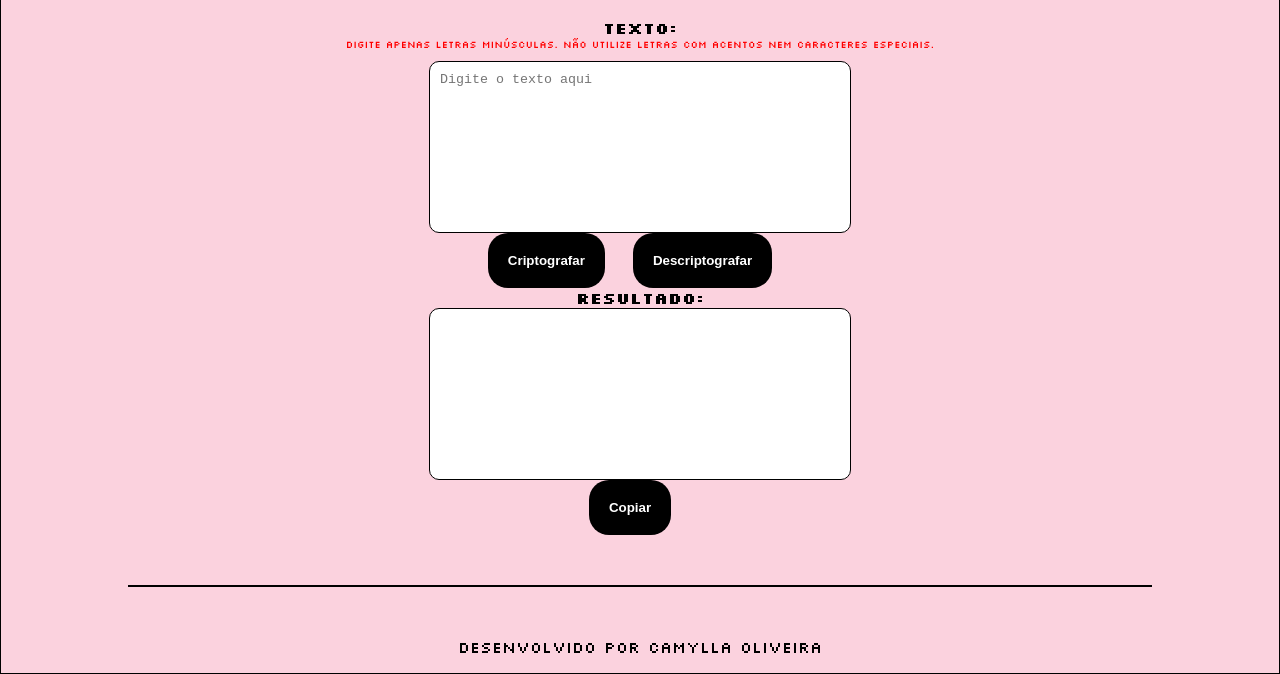
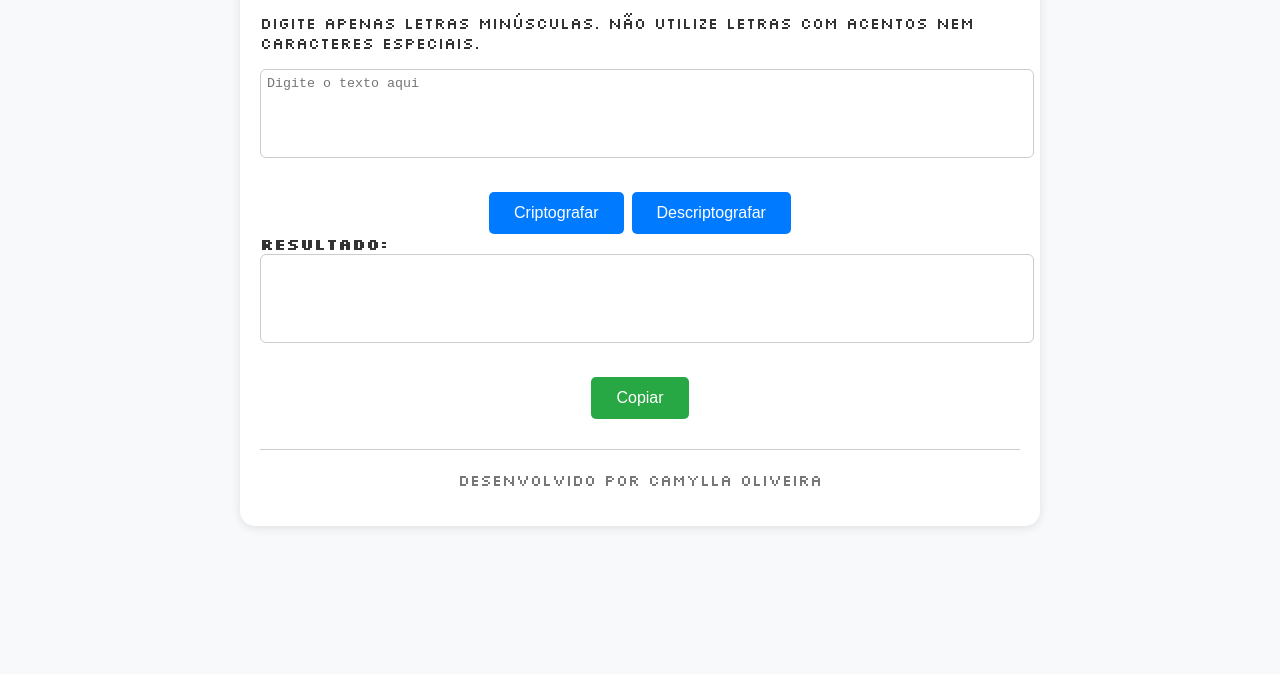
Before and after one commit to camylla-ops/Challenge-ONE-L-gica-de-Programa-o-Decodificador-de-texto, a plain HTML site: page index.html in a window 1280 px wide. Shown: the part 135-809 px from the top of the page. Drawn offline with Linux system fonts and the light colour scheme.

Commit message:
Update style.css

```diff
--- a/style.css
+++ b/style.css
@@ -1,79 +1,79 @@
 body {
-    background-image: url("Home (2).png");
+    font-family: 'Silkscreen', sans-serif;
     margin: 0;
-    font-family: 'Silkscreen', cursive; sans-serif;
-
+    padding: 0;
+    background-color: #f8f9fa;
+    color: #333;
 }
 
-  h1 {
-    color: #000;
+.container {
+    max-width: 800px;
+    margin: 0 auto;
+    padding: 20px;
+    box-sizing: border-box;
+    background-color: #fff;
+    border-radius: 15px;
+    box-shadow: 0 2px 10px rgba(0, 0, 0, 0.1);
+}
+
+.header {
     text-align: center;
-    padding: 10px;
-    font-size: 50px;
-    text-shadow: 2px 2px 0 #000000, -2px -2px 0 #0a0a0a, 2px -2px 0 #030303, -2px 2px 0 #000000;
+    margin-bottom: 30px;
+}
 
+.input, .output {
+    margin-bottom: 30px;
 }
 
 label {
     font-weight: bold;
-    Rigth:12vw
-    position: relative
-    border: 20px solid black;
 }
 
 textarea {
-    width: 400px;
-    height: 150px;
-    padding: 10px;
-    border-radius: 10px;
-    border: 1px solid black;
-    outline: none;
+    width: 100%;
+    padding: 6px;
+    border: 1px solid #ccc;
+    border-radius: 8px;
     resize: none;
-    margin: auto;
-    display: block;
+    border-radius: 6px;
+}
+
+.buttons, .copy {
+    text-align: center;
+    margin-top: 20px;
 }
 
 button {
-    display: inline-block;
-    background-color: #000;
-    color: white;
-    padding: 20px 20px;
-    border-radius: 20px;
+    padding: 12px 25px;
+    background-color: #007bff;
     border: none;
-    font-weight: bold;
-    margin-right: 20px;
-    margin-top: 1vw
-    border: 1px solid black;
-
+    color: #fff;
+    border-radius: 5px;
+    cursor: pointer;
+    transition: background-color 0.3s;
+    font-size: 16px;
 }
 
 button:hover {
-    background-color: #363636;
-    cursor: pointer;
-    border: 1px solid black;
+    background-color: #0056b3;
 }
 
+.copy button {
+    background-color: #28a745;
+}
+
+.copy button:hover {
+    background-color: #218838;
+}
+
+.footer {
+    text-align: center;
+    margin-top: 30px;
+    color: #777;
+}
 
 hr {
-    margin: 50px auto;
-    width: 80%;
-    border: 1px solid black;
+    border: none;
+    border-top: 1px solid #ccc;
+    margin: 20px 0;
 }
-
-  footer {
-    text-align: center;
-    color: black;
-    border: 1px solid black;
-  }
-
- .container {
-  text-align: center;
-  color: rgb(0, 0, 0);
-  border: 1px solid black;
-}
-  .aviso {
-    font-size: 10px;
-    color: #ff0000;
-    margin-top: 0;
-    margin-bottom: 10px;
-  }
```
Lines whose indentation alone changed are shown as unchanged.
